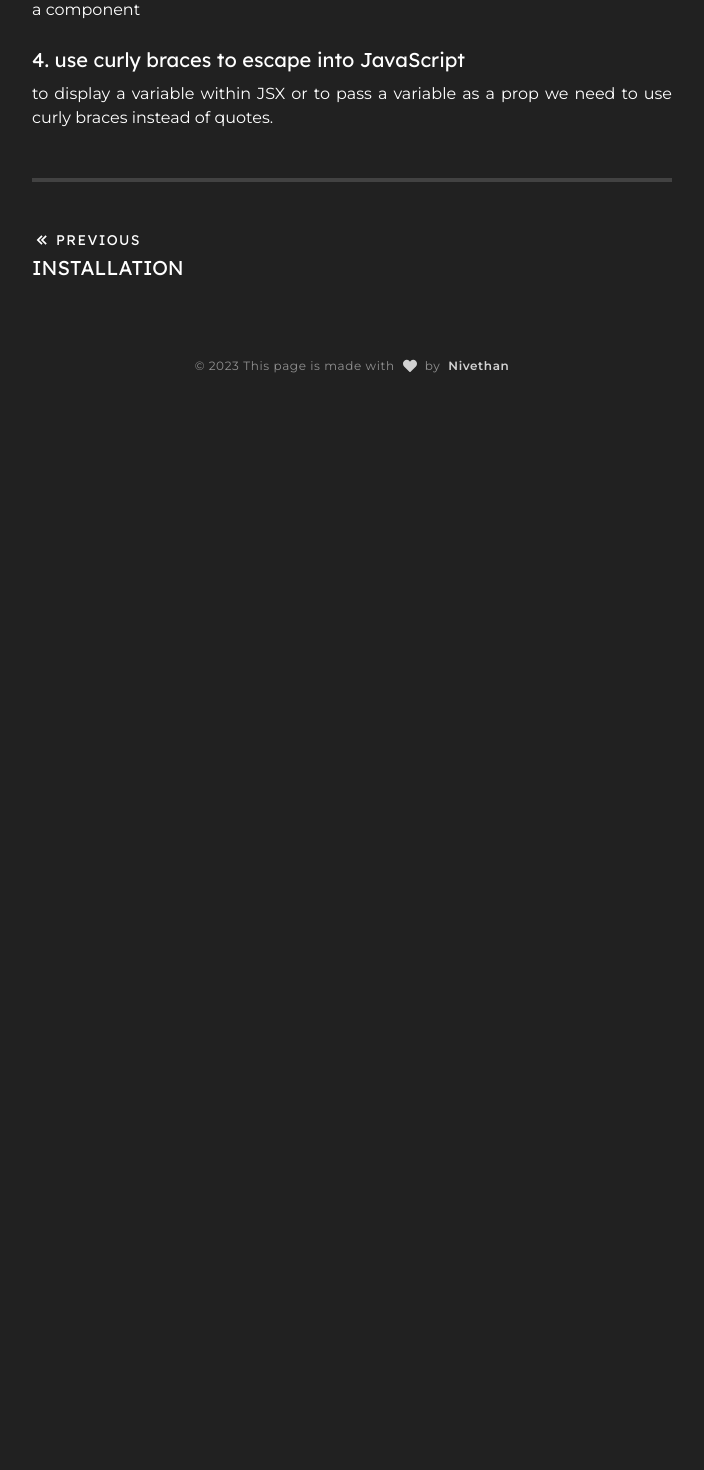
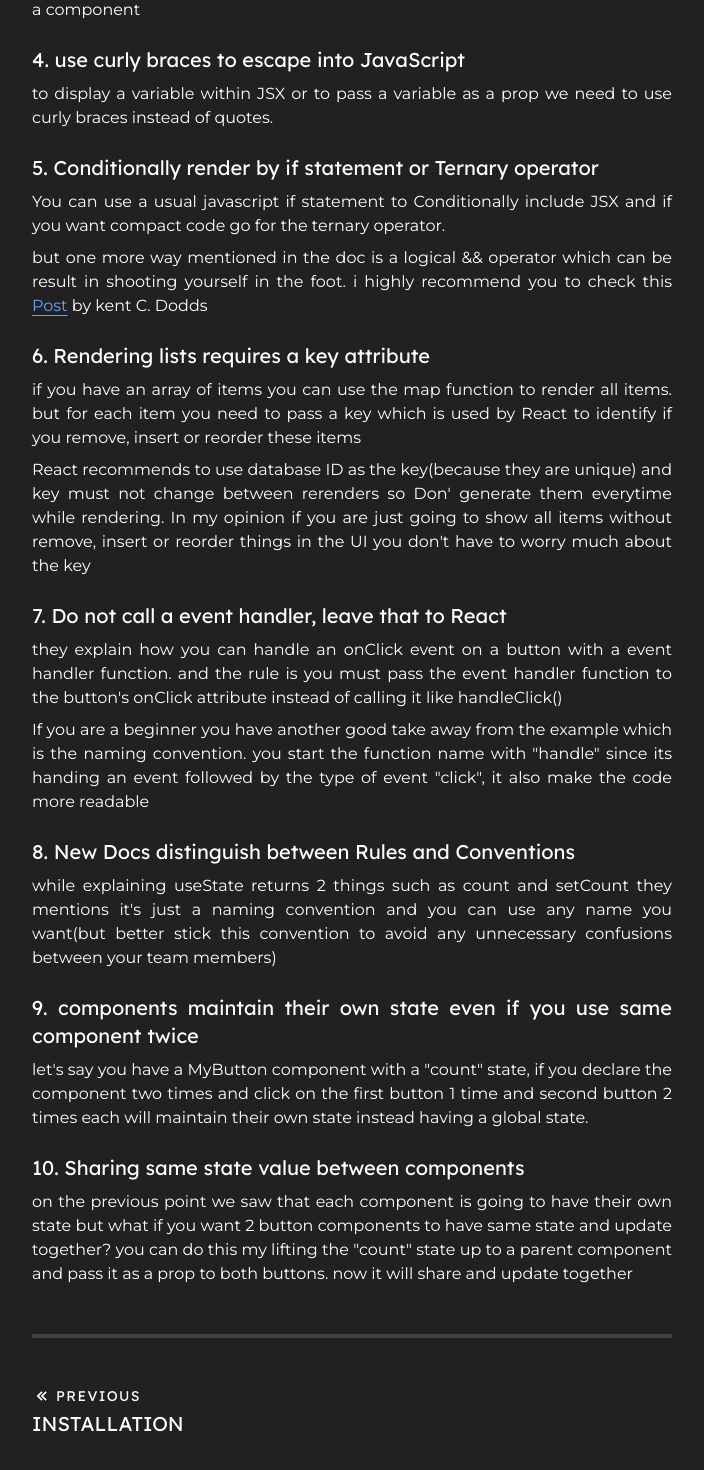
Before and after one commit to Nivethan-Ar/minimal-blog, a Next.js app: page /blog/react/quick-start in a window 1280 px wide. Shown: the part 622-2092 px from the top of the page, without its empty margins (288-992 px from the left). Before the commit the page ends 1012 px from the top, so only its background shows below. Built offline with nearby package versions, Linux system fonts and the light colour scheme.

Commit message:
feat: add quick start content

```diff
--- a/components/common/blog.tsx
+++ b/components/common/blog.tsx
@@ -22,11 +22,18 @@ function Blog(props: Props) {
             Section 1: {data.section}
           </h1>
         </div>
+
         <h2 className='text-lg capitalize font-medium font-sub  '>
           {data.title}
         </h2>
 
-        <ol className='flex list-decimal list-inside flex-col gap-y-6 text-justify flex-1'>{children}</ol>
+        <ol
+          className='flex list-decimal list-inside flex-col gap-y-6 text-justify flex-1
+        [&>*_a]:text-blue-400 [&>*_a]:underline [&>*_a]:underline-offset-4 [&>*_a]:'
+        >
+          {children}
+        </ol>
+
         <BlogNavigation postNumber={postNumber} setPostNumber={setPostNumber} />
       </div>
     </AppLayout>
--- a/pages/blog/react/quick-start.tsx
+++ b/pages/blog/react/quick-start.tsx
@@ -1,4 +1,6 @@
 import Head from 'next/head';
+import Link from 'next/link';
+import { userAgent } from 'next/server';
 import Blog from '../../../components/common/blog';
 import ContentBlock from '../../../components/common/content-block';
 import { quick as data } from '../../../data/react-docs';
@@ -45,6 +47,84 @@ function Quick() {
             need to use curly braces instead of quotes.
           </p>
         </ContentBlock>
+
+        <ContentBlock subHeading='Conditionally render by if statement or Ternary operator'>
+          <p>
+            You can use a usual javascript if statement to Conditionally include
+            JSX and if you want compact code go for the ternary operator.
+          </p>
+          <p>
+            but one more way mentioned in the doc is a logical && operator which
+            can be result in shooting yourself in the foot. i highly recommend
+            you to check this{' '}
+            <a
+              className='hover:text-red-'
+              href='https://kentcdodds.com/blog/use-ternaries-rather-than-and-and-in-jsx'
+              target='_blank'
+              rel='noopener noreferrer'
+            >
+              Post
+            </a>{' '}
+            by kent C. Dodds
+          </p>
+        </ContentBlock>
+
+        <ContentBlock subHeading='Rendering lists requires a key attribute'>
+          <p>
+            if you have an array of items you can use the map function to render
+            all items. but for each item you need to pass a key which is used by
+            React to identify if you remove, insert or reorder these items
+          </p>
+          <p>
+            React recommends to use database ID as the key(because they are
+            unique) and key must not change between rerenders so Don&apos;
+            generate them everytime while rendering. In my opinion if you are
+            just going to show all items without remove, insert or reorder
+            things in the UI you don&apos;t have to worry much about the key
+          </p>
+        </ContentBlock>
+        <ContentBlock subHeading='Do not call a event handler, leave that to React'>
+          <p>
+            they explain how you can handle an onClick event on a button with a
+            event handler function. and the rule is you must pass the event
+            handler function to the button&apos;s onClick attribute instead of
+            calling it like handleClick()
+          </p>
+          <p>
+            If you are a beginner you have another good take away from the
+            example which is the naming convention. you start the function name
+            with &quot;handle&quot; since its handing an event followed by the
+            type of event &quot;click&quot;, it also make the code more readable
+          </p>
+        </ContentBlock>
+
+        <ContentBlock subHeading='New Docs distinguish between Rules and Conventions'>
+          <p>
+            while explaining useState returns 2 things such as count and
+            setCount they mentions it&apos;s just a naming convention and you
+            can use any name you want(but better stick this convention to avoid
+            any unnecessary confusions between your team members){' '}
+          </p>
+        </ContentBlock>
+
+        <ContentBlock subHeading='components maintain their own state even if you use same component twice'>
+          <p>
+            let&apos;s say you have a MyButton component with a
+            &quot;count&quot; state, if you declare the component two times and
+            click on the first button 1 time and second button 2 times each will
+            maintain their own state instead having a global state.
+          </p>
+        </ContentBlock>
+
+        <ContentBlock subHeading='Sharing same state value between components'>
+          <p>
+            on the previous point we saw that each component is going to have
+            their own state but what if you want 2 button components to have
+            same state and update together? you can do this my lifting the
+            &quot;count&quot; state up to a parent component and pass it as a
+            prop to both buttons. now it will share and update together
+          </p>
+        </ContentBlock>
       </Blog>
     </>
   );
```
